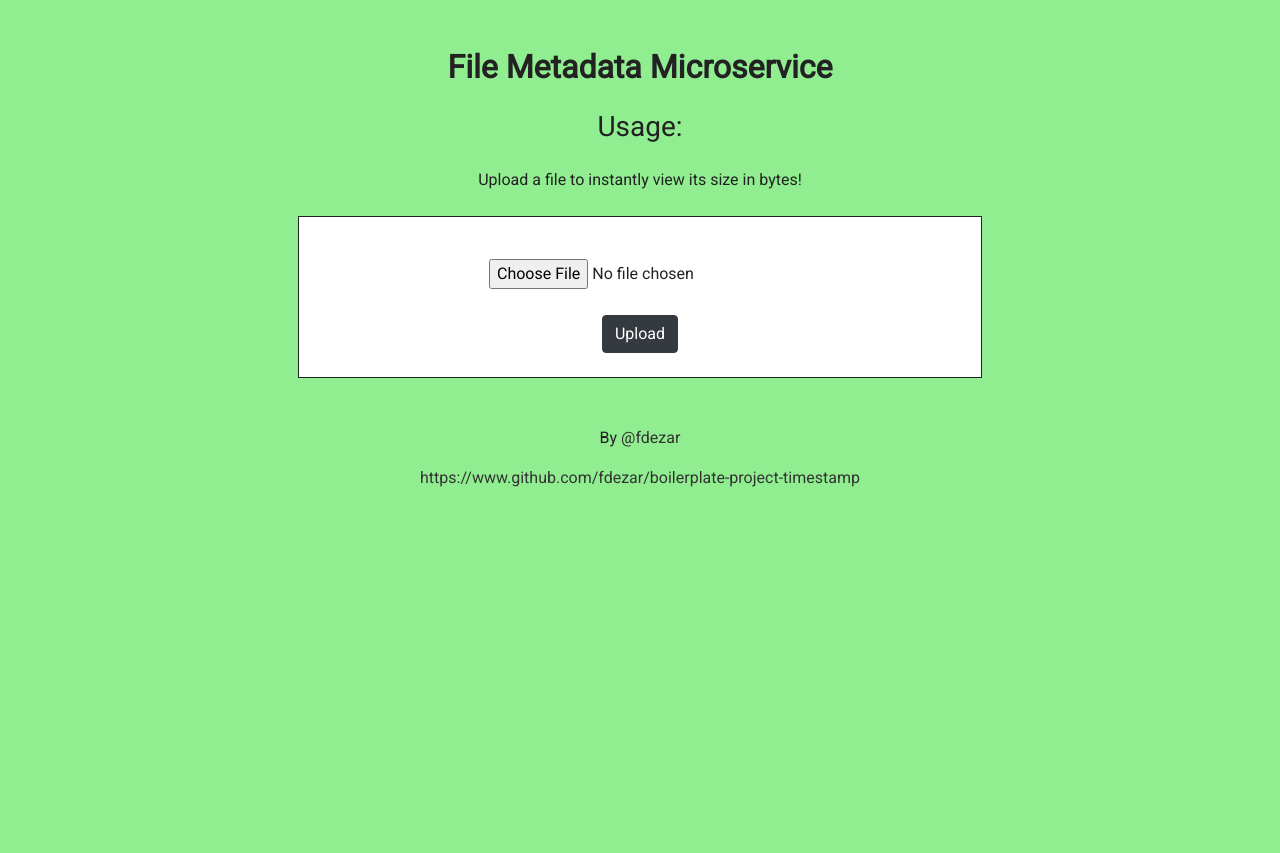
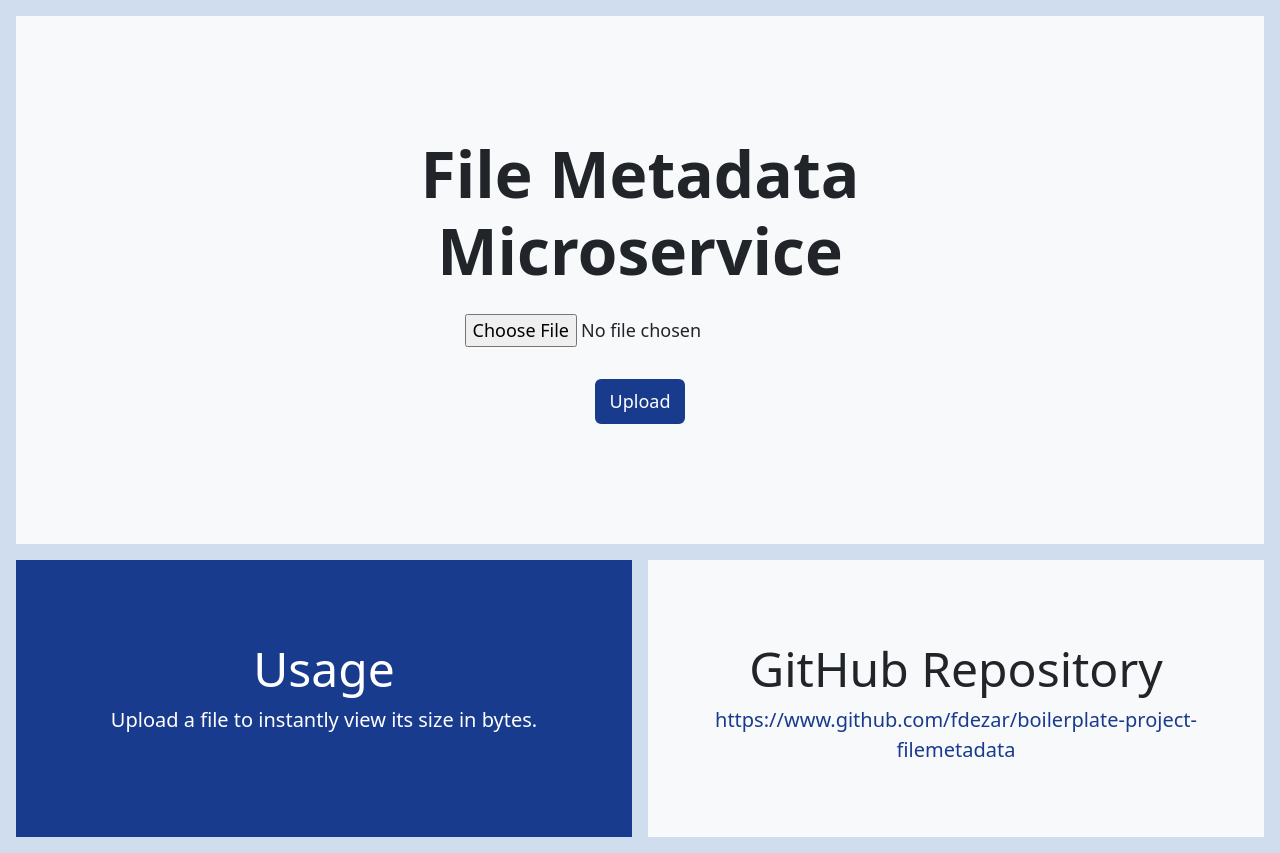
Before and after one commit to fdezar/boilerplate-project-filemetadata, a website: page views/index.html in a window 1280 px wide. Before the commit the page ends 800 px from the top, so only its background shows below. Drawn offline with nearby package versions, Linux system fonts and the light colour scheme; files that its build step writes are made by us from their sources.

Commit message:
styles changed

```diff
--- a/public/style.css
+++ b/public/style.css
@@ -1,41 +1,34 @@
 body {
-  font-family: 'Roboto', sans-serif;
-  font-size: 16px;
-  color: #222;
-  background-color: lightgreen;
-  text-align: center;
+  background-color: #d0ddee;
 }
 
 .container {
-  padding: 0;
-  margin-top: 40px;
+  max-width: 960px;
 }
 
-footer {
-  margin-top: 60px;
+.how-to-use {
+  background-color: #193b8d;
+}
+
+.btn-primary {
+  background-color: #193b8d;
+  border: 3px solid #193b8d;
+  font-size: 18px;
 }
 
 a {
-  color: #333;
+  color: #193b8d;
+}
+
+.flex-equal > * {
+  flex: 1;
+}
+@media (min-width: 768px) {
+  .flex-md-equal > * {
+    flex: 1;
+  }
 }
 
 input {
-  display: block;
-  position: relative;
-  margin: 10px auto;
+  font-size: 18px;
 }
-
-input#button {
-  width: 230px;
-}
-
-.view {
-  position:relative;
-  margin: auto;
-  margin-top: 40px;
-  background-color: white;
-  border: 1px  solid  #222;
-  padding: 20px;
-  width: 60%;
-  min-width: 400px;
-}
--- a/views/index.html
+++ b/views/index.html
@@ -2,39 +2,44 @@
 <html>
    <head>
       <title>File Metadata</title>
+      <link href="https://cdn.jsdelivr.net/npm/bootstrap@5.3.3/dist/css/bootstrap.min.css" rel="stylesheet" integrity="sha384-QWTKZyjpPEjISv5WaRU9OFeRpok6YctnYmDr5pNlyT2bRjXh0JMhjY6hW+ALEwIH" crossorigin="anonymous">
       <link rel="shortcut icon" href="https://cdn.freecodecamp.org/universal/favicons/favicon-32x32.png" type="image/x-icon"/>
       <link href="https://fonts.googleapis.com/css?family=Roboto" rel="stylesheet" type="text/css">
-      <link href="https://maxcdn.bootstrapcdn.com/bootstrap/4.5.2/css/bootstrap.min.css" rel="stylesheet">
       <link href="./style.css" rel="stylesheet" type="text/css">
    </head>
 
    <body>
-      <div class="container">
-        <h2 class="mt-5 font-weight-bold">File Metadata Microservice</h2>
-
-        <h3 class="mt-4 mb-4">Usage:</h3>
-        <p>
-          Upload a file to instantly view its size in bytes!
-        </p>
-        <div class="view mt-4 p-4">
-          <h4 id="output"></h4>
-          <form enctype="multipart/form-data" method="POST" action="/api/fileanalyse">
-            <div class="row justify-content-center">
-              <div class="col-md-6">
-                <input id="inputfield" type="file" name="upfile" class="form-control-file">
+      <div class="position-relative overflow-hidden p-md-4 m-3 text-center bg-body-tertiary">
+        <div class="col-md-6 p-lg-5 mx-auto my-5">
+          <h1 class="display-3 fw-bold">File Metadata Microservice</h1>
+          <div class="d-flex gap-3 justify-content-center lead fw-normal">
+            <form enctype="multipart/form-data" method="POST" action="/api/fileanalyse">
+              <div>
+                <div class="col-md-6">
+                  <input id="inputfield" type="file" name="upfile" class="form-control-file m-3">
+                </div>
+                <button id="button" type="submit" class="btn btn-primary mt-3">Upload</button>
               </div>
-            </div>
-            <button id="button" type="submit" class="btn btn-dark mt-3">Upload</button>
-          </form>
+            </form>
+          </div>
         </div>
       </div>
-      <footer class="mt-5">
-        <p>
-          By <a href="https://www.github.com/fdezar">@fdezar</a>
-        </p>
-        <p>
-          <a href="https://www.github.com/fdezar/boilerplate-project-filemetadata">https://www.github.com/fdezar/boilerplate-project-timestamp</a>
-        </p>
-      </footer>
+
+      <div class="d-md-flex flex-md-equal w-100 my-md-3 ps-md-3">
+        <div class="text-white me-md-3 pt-4 px-3 pt-md-5 px-md-5 pb-4 text-center overflow-hidden how-to-use">
+          <div class="my-3 py-3">
+            <h2 class="display-5">Usage</h2>
+            <p class="lead">Upload a file to instantly view its size in bytes.</p>
+          </div>
+        </div>
+        <div class="bg-body-tertiary me-md-3 pt-4 px-3 pt-md-5 px-md-5 pb-4 text-center overflow-hidden">
+          <div class="my-3 p-3">
+            <h2 class="display-5">GitHub Repository</h2>
+            <p class="lead"><a class="text-decoration-none" href="https://www.github.com/fdezar/boilerplate-project-filemetadata">https://www.github.com/fdezar/boilerplate-project-filemetadata</a></p>
+          </div>
+        </div>
+      </div>
+
+      <script src="https://cdn.jsdelivr.net/npm/bootstrap@5.3.3/dist/js/bootstrap.bundle.min.js" integrity="sha384-YvpcrYf0tY3lHB60NNkmXc5s9fDVZLESaAA55NDzOxhy9GkcIdslK1eN7N6jIeHz" crossorigin="anonymous"></script>
    </body>
 </html>
```
